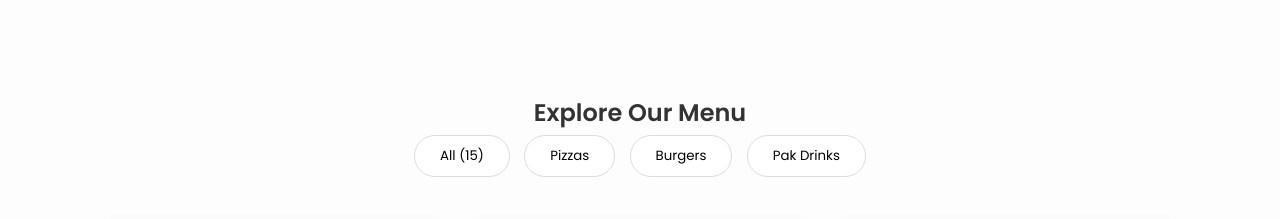
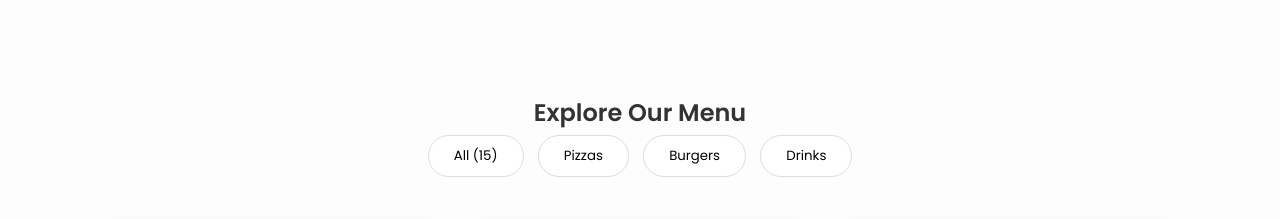
Before and after one commit to Rafia-Naseer/my-business, a plain HTML site: page index.html in a window 1280 px wide. Shown: the part 940-1159 px from the top of the page. Drawn offline with nearby package versions, Linux system fonts and the light colour scheme; grey boxes are pictures that could not be loaded.

Commit message:
index.html

```diff
--- a/index.html
+++ b/index.html
@@ -52,7 +52,7 @@
             <button onclick="filterMenu('all')" id="btn-all" class="active">All (15)</button>
             <button onclick="filterMenu('pizza')">Pizzas</button>
             <button onclick="filterMenu('burger')">Burgers</button>
-            <button onclick="filterMenu('drink')">Pak Drinks</button>
+            <button onclick="filterMenu('drink')">Drinks</button>
         </div>
 
         <div class="menu-container" id="menu-grid">
```
